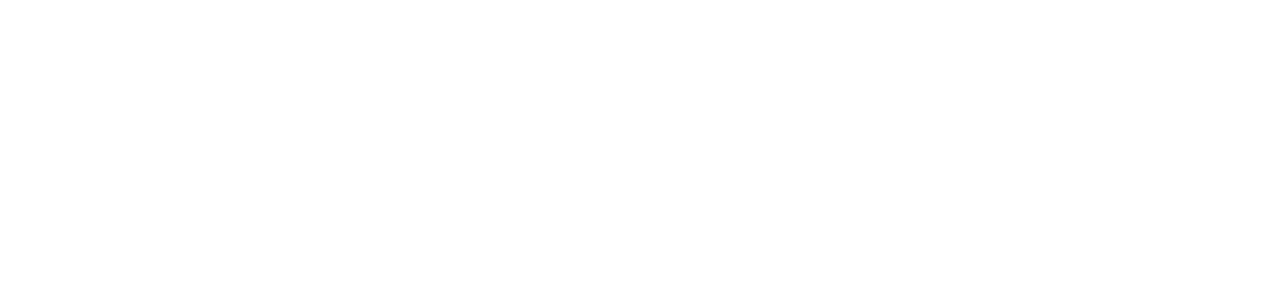
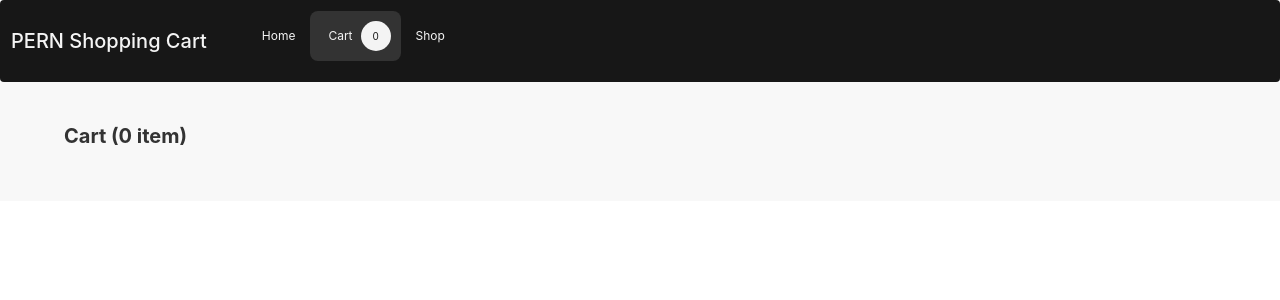
Before and after one commit to jsdevexpert45/pern-stack-based-ecommerce, a React (Create React App) app in the folder frontend/: page /cart in a window 1280 px wide. Shown: the top 300 px of the page. Built offline with nearby package versions, Linux system fonts and the light colour scheme.

Commit message:
cart refactored

```diff
--- a/frontend/src/components/cart.js
+++ b/frontend/src/components/cart.js
@@ -1,6 +1,19 @@
-const cart = () =>{
+import { useDispatch, useSelector } from "react-redux";
+import cartcss from "../css/cart.module.css";
+import Navbar from './Navbar.js';
+import { decrementItemQuantity, incrementItemQuantity, removeItem } from "../redux/reducers/cartReducer";
+
+const Cart = () =>{
+    const cart = useSelector((state)=> state.cart)
+
     return (
-        <div></div>
+        <div>
+            <Navbar />
+            <div className={cartcss.cart_panel}>
+                <p className={cartcss.item_total}>Cart ({`${cart.total} ${cart.total <= 1 ? "item": "items"}`})</p>
+
+            </div>
+        </div>
     )
 }
-export default cart;
+export default Cart;
--- /dev/null
+++ b/frontend/src/css/cart.module.css
@@ -0,0 +1,7 @@
+.cart_panel{
+    background-color: rgba(242, 242, 242, 0.5);
+    padding: 40px 5%;
+}
+.item_total{
+    font-size: 20px;color: #333;font-weight: bold;
+}
--- a/frontend/src/css/navbar.css
+++ b/frontend/src/css/navbar.css
@@ -47,8 +47,8 @@
   }
 
   .cart__link:hover {
-    background: #dd219e;
-    color: #f4f4f4;
+    background: #f68b1c;
+    color: #fff;
   }
 
   .cartlogo__badge {
```
